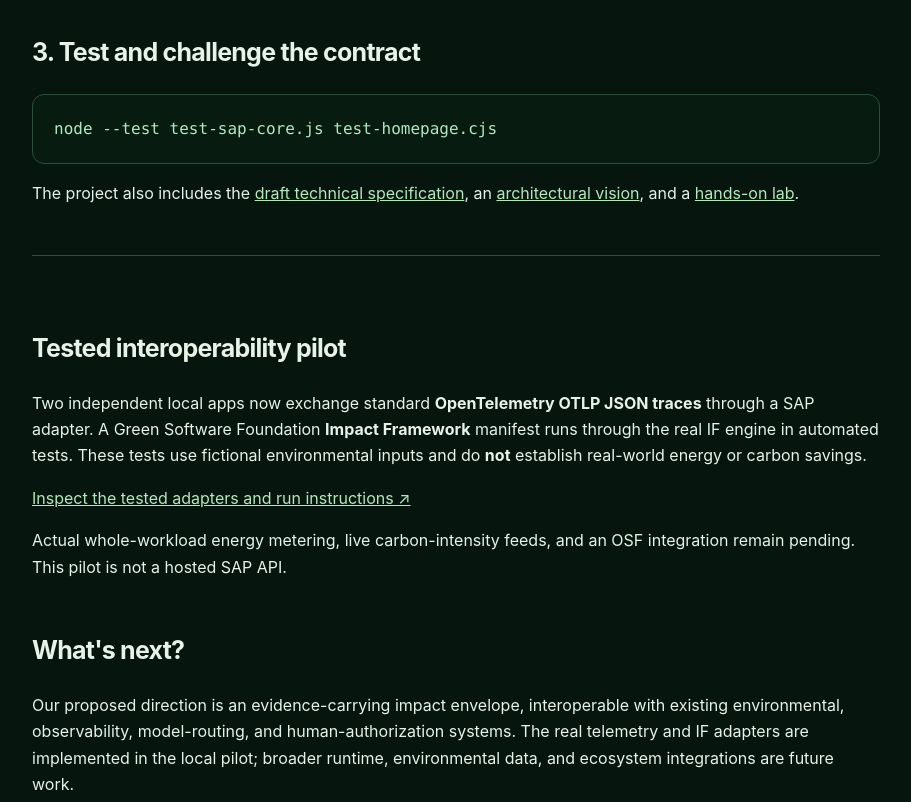
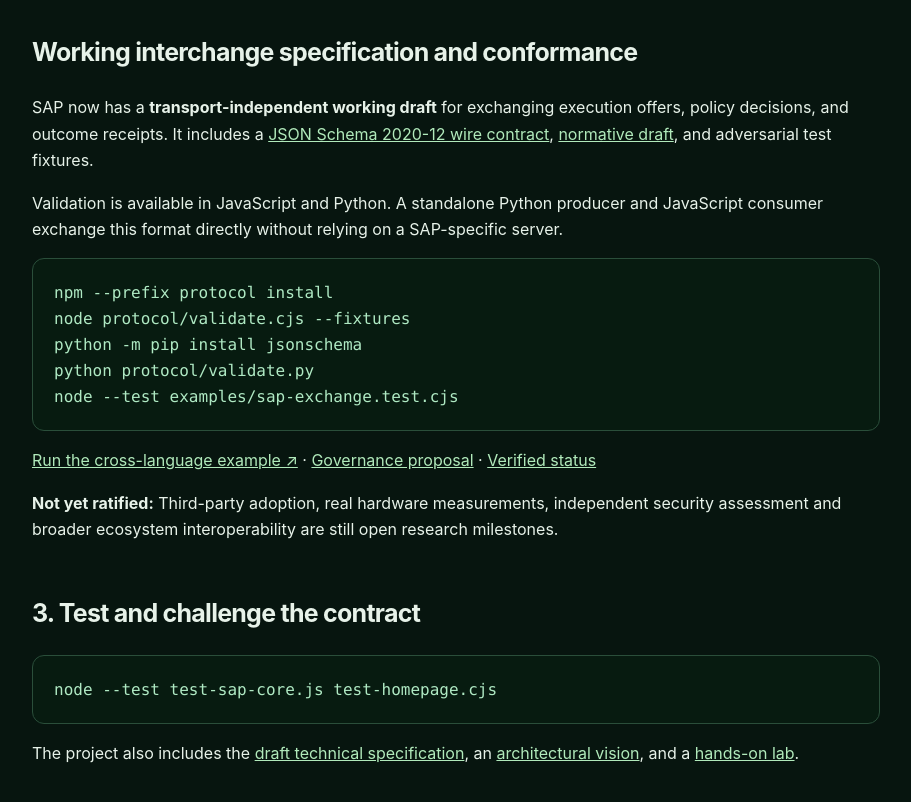
Before and after one commit to cleverIdeaz/SustainableAiProtocol, a website: page integrate.html in a window 1280 px wide. Shown: the part 2220-3022 px from the top of the page, without its empty margins (184-1095 px from the left). Drawn offline with Linux system fonts and the light colour scheme.

Commit message:
Expose working draft SAP interchange and conformance honestly

```diff
--- a/integrate.html
+++ b/integrate.html
@@ -73,12 +73,21 @@ const receipt = SAP.makeReceipt(plan.selected, {
 <li>Local-only and required human review are explicit selection constraints; real enforcement remains the application's responsibility.</li>
 <li>The current core does not track prompts, maintain profiles, or communicate with a central SAP server.</li>
 </ul>
-<h2>3. Test and challenge the contract</h2>
+<h2>Working interchange specification and conformance</h2>
+<p>SAP now has a <strong>transport-independent working draft</strong> for exchanging execution offers, policy decisions, and outcome receipts. It includes a <a href="./protocol/schema/envelope-2026-10-21.schema.json">JSON Schema 2020-12 wire contract</a>, <a href="./protocol/SPECIFICATION.md">normative draft</a>, and adversarial test fixtures.</p>
+<p>Validation is available in JavaScript and Python. A standalone Python producer and JavaScript consumer exchange this format directly without relying on a SAP-specific server.</p>
+<pre><code>npm --prefix protocol install
+node protocol/validate.cjs --fixtures
+python -m pip install jsonschema
+python protocol/validate.py
+node --test examples/sap-exchange.test.cjs</code></pre>
+<p><a href="https://github.com/cleverIdeaz/SustainableAiProtocol/tree/main/examples" rel="noopener noreferrer" target="_blank">Run the cross-language example ↗</a> · <a href="./protocol/GOVERNANCE.md">Governance proposal</a> · <a href="./docs/PROTOCOL_STATUS.md">Verified status</a></p>
+<p><strong>Not yet ratified:</strong> Third-party adoption, real hardware measurements, independent security assessment and broader ecosystem interoperability are still open research milestones.</p><h2>3. Test and challenge the contract</h2>
 <pre><code>node --test test-sap-core.js test-homepage.cjs</code></pre>
 <p>The project also includes the <a href="https://github.com/cleverIdeaz/SustainableAiProtocol/blob/main/docs/SAP_V02_DRAFT.md" target="_blank" rel="noopener noreferrer">draft technical specification</a>, an <a href="https://github.com/cleverIdeaz/SustainableAiProtocol/blob/main/docs/LIVING_SYSTEM_VISION.md" target="_blank" rel="noopener noreferrer">architectural vision</a>, and a <a href="./lab.html">hands-on lab</a>.</p>
 <div class="section">
 <h2>Tested interoperability pilot</h2><p>Two independent local apps now exchange standard <strong>OpenTelemetry OTLP JSON traces</strong> through a SAP adapter. A Green Software Foundation <strong>Impact Framework</strong> manifest runs through the real IF engine in automated tests. These tests use fictional environmental inputs and do <strong>not</strong> establish real-world energy or carbon savings.</p><p><a href="https://github.com/cleverIdeaz/SustainableAiProtocol/tree/main/integrations" target="_blank" rel="noopener noreferrer">Inspect the tested adapters and run instructions ↗</a></p><p>Actual whole-workload energy metering, live carbon-intensity feeds, and an OSF integration remain pending. This pilot is not a hosted SAP API.</p><h2>What's next?</h2>
-<p>Our proposed direction is an evidence-carrying impact envelope, interoperable with existing environmental, observability, model-routing, and human-authorization systems. The real telemetry and IF adapters are implemented in the local pilot; broader runtime, environmental data, and ecosystem integrations are future work.</p>
+<p>Our working-draft format implements evidence-carrying offers, decisions and receipts. Proving its incremental value against existing standards remains an explicit research goal. The real telemetry and IF adapters are implemented in the local pilot; broader runtime, environmental data, and ecosystem integrations are future work.</p>
 <p>Help evaluate the need for a new standard, bring measured examples, or point us to an existing system we should integrate instead of rebuilding.</p>
 <a class="button" href="https://github.com/cleverIdeaz/SustainableAiProtocol/issues" target="_blank" rel="noopener noreferrer">Propose an integration ↗</a>
 </div>
```
